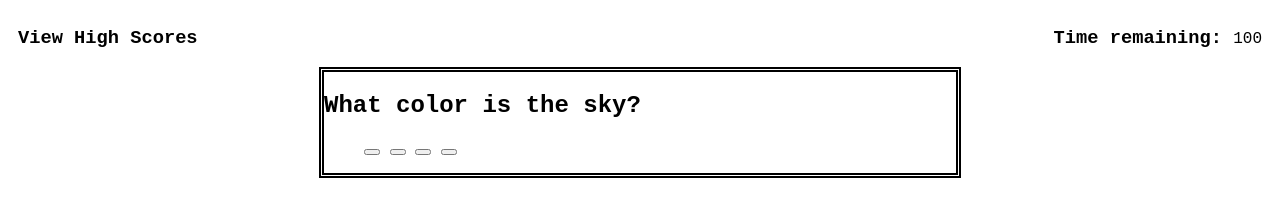
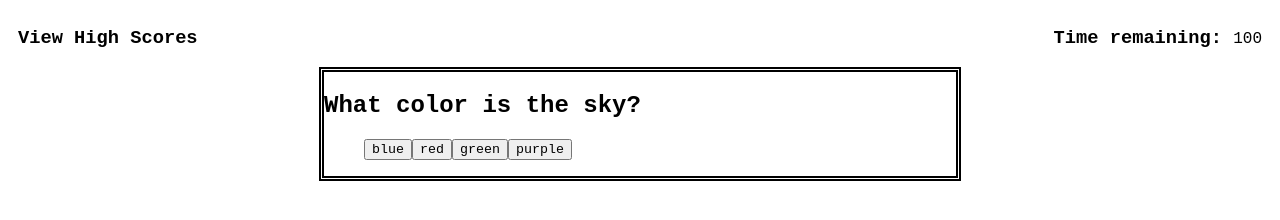
Before and after one commit to gfuselier/code-quiz, a plain HTML site: page index.html in a window 1280 px wide. Both pictures are taken after a click on the button "Start Quiz". Drawn offline with Linux system fonts and the light colour scheme.

Commit message:
added answer button for loop

```diff
--- a/index.html
+++ b/index.html
@@ -23,12 +23,7 @@
 
     <section class="card" id="question-page">
         <h2 id="current-question"></h2>
-        <ul id="answer-choices">
-            <button></button>
-            <button></button>
-            <button></button>
-            <button></button>
-        </ul>
+        <ul id="answer-choices"></ul>
     </section>
 
     <section class="card" id="end-page">
--- a/script.js
+++ b/script.js
@@ -4,13 +4,11 @@ var questionPage = document.getElementById("question-page")
 var endPage = document.getElementById("end-page")
 var highScorePage = document.getElementById("high-score-page")
 var currentQuestion = document.getElementById("current-question")
+var answerChoices = document.getElementById("answer-choices")
 
 var question1 = {
     questionText: "What color is the sky?",
-    choice1: "blue",
-    choice2: "red",
-    choice3: "green",
-    choice4: "purple"
+    choices:["blue","red","green","purple"],
 }
 
 
@@ -20,7 +18,19 @@ function startQuiz() {
     questionPage.style.display = "block";
     //select currentQuestion header and update content with current question
     currentQuestion.textContent = question1.questionText;
+    for (var i = 0; i < question1.choices.length; i++) {
+        var ansButton = document.createElement("button");
+        ansButton.textContent = question1.choices[i];
+        answerChoices.append(ansButton);
+    };
+        //create a button for the choice
+        //add content
+        //append to the button container
+
+        //then clear the buttons before the next question
+    // }
 }
+
 startButton.addEventListener("click", startQuiz)
 
 //select ul with id of choices
```
